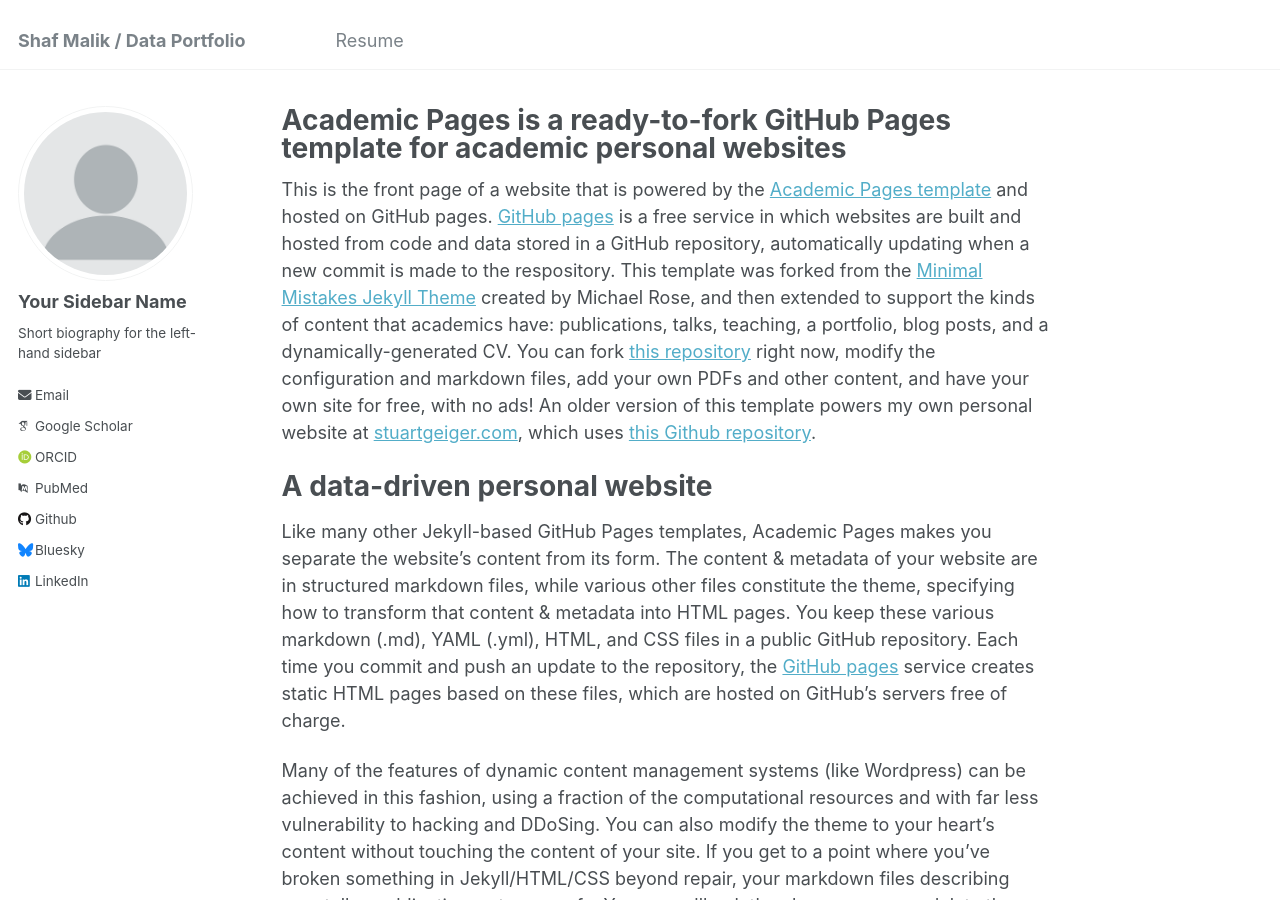
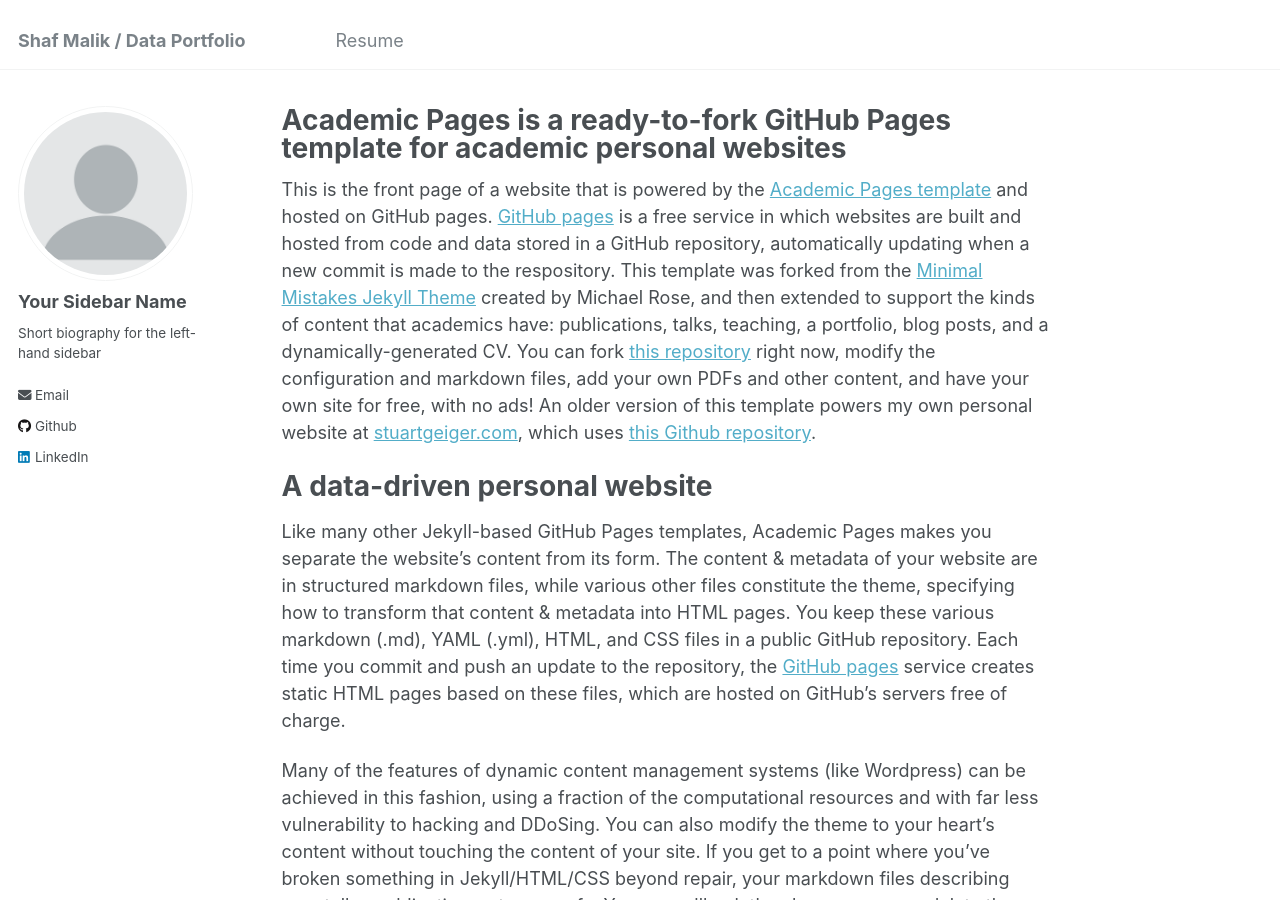
Before and after one commit to shafmalik/shaf.malik.github.io, a Jekyll site: the page built from _pages/about.md, in a window 1280 px wide and 900 px high. Built offline with Jekyll 4.4.1, drawn with Linux system fonts in a browser that asks for light colours; some web fonts are replaced; part of the change alters nothing that is shown.

Commit message:
Update _config.yml

```diff
--- a/_config.yml
+++ b/_config.yml
@@ -29,11 +29,11 @@ author:
 
   # Academic websites
   arxiv            : # URL - Update with the correct link to your profile
-  googlescholar    : "https://scholar.google.com/citations?user=PS_CX0AAAAAJ"
+  googlescholar    : # URL
   impactstory      : # URL
-  orcid            : "http://orcid.org/yourorcidurl"
+  orcid            : # URL
   semantic         : # URL
-  pubmed           : "https://www.ncbi.nlm.nih.gov/pubmed/?term=john+snow"
+  pubmed           : # URL
   researchgate     : # URL
 
   # Repositories and software development
@@ -45,7 +45,7 @@ author:
   stackoverflow    : # User number or user number and name (i.e., use "1" or "1/jeff-atwood")
 
   # Social media
-  bluesky          : "bsky.app" # Replace this with you Bluesky username
+  bluesky          : # Replace this with you Bluesky username
   facebook         : # Username
   flickr           : # Username
   foursquare       : # Username
```
